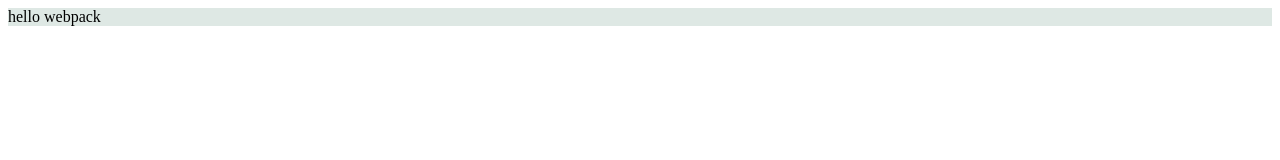
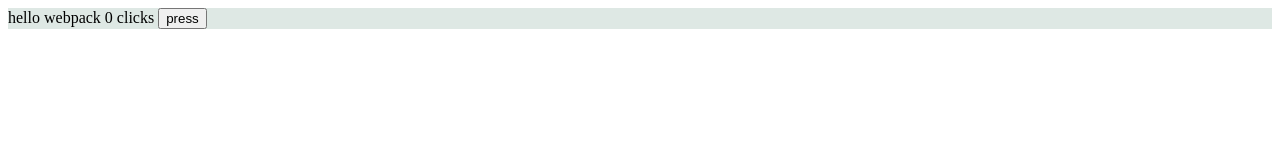
Before and after one commit to shahidsarker/fso20-webpack, a React app: page / in a window 1280 px wide. Shown: the top 160 px of the page. Built offline with nearby package versions, Linux system fonts and the light colour scheme; the HTML template or start-up script is replaced by a standard one.

Commit message:
counter state

```diff
--- a/src/App.js
+++ b/src/App.js
@@ -1,6 +1,14 @@
-import React from "react";
-import "./index.css";
+import React, { useState } from "react";
 
-const App = () => <div className="container">hello webpack</div>;
+const App = () => {
+  const [counter, setCounter] = useState(0);
+
+  return (
+    <div className="container">
+      hello webpack {counter} clicks{" "}
+      <button onClick={() => setCounter(counter + 1)}>press</button>
+    </div>
+  );
+};
 
 export default App;
--- a/src/index.js
+++ b/src/index.js
@@ -1,5 +1,6 @@
 import React from "react";
 import ReactDOM from "react-dom";
 import App from "./App";
+import "./index.css";
 
 ReactDOM.render(<App />, document.getElementById("root"));
```
